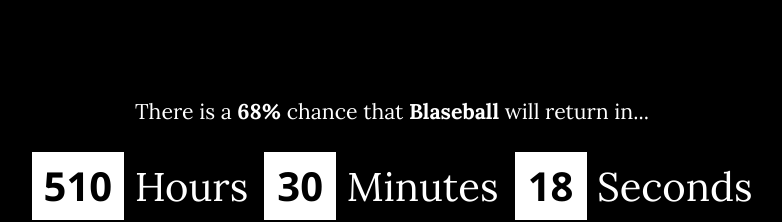
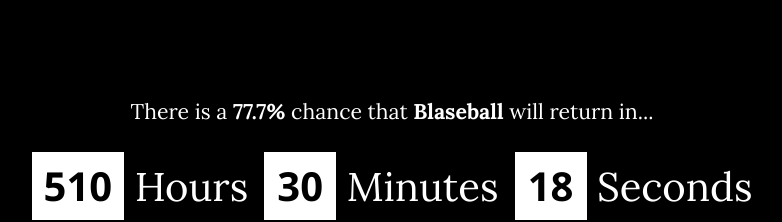
Before and after one commit to xSke/blaseball.date, a React (Create React App) app: page / in a window 1280 px wide. Shown: the top 222 px of the page, without its empty margins (248-1030 px from the left). Built offline with nearby package versions, Linux system fonts and the light colour scheme.

Commit message:
Numbers go up(date)

```diff
--- a/src/App.tsx
+++ b/src/App.tsx
@@ -41,7 +41,7 @@
     { time: "2021-03-29T17:00:00.000Z", chance: 0.0 },
 ];*/
 
-const times = [
+/*const times = [
     { time: "2021-01-18T17:00:00.000Z", chance: 0.0 },
     { time: "2021-01-25T17:00:00.000Z", chance: 0.0 },
     { time: "2021-02-01T17:00:00.000Z", chance: 0.0 },
@@ -53,6 +53,20 @@
     { time: "2021-03-15T17:00:00.000Z", chance: 0.01 },
     { time: "2021-03-22T17:00:00.000Z", chance: 0.01 },
     { time: "2021-03-29T17:00:00.000Z", chance: 0.0 },
+];*/
+
+const times = [
+    { time: "2021-01-18T17:00:00.000Z", chance: 0.0 },
+    { time: "2021-01-25T17:00:00.000Z", chance: 0.0 },
+    { time: "2021-02-01T17:00:00.000Z", chance: 0.0 },
+    { time: "2021-02-08T17:00:00.000Z", chance: 0.0 },
+    { time: "2021-02-15T17:00:00.000Z", chance: 0.222 },
+    { time: "2021-02-22T17:00:00.000Z", chance: 0.777 },
+    { time: "2021-03-01T17:00:00.000Z", chance: 0.0222 },
+    { time: "2021-03-08T17:00:00.000Z", chance: 0.0222 },
+    { time: "2021-03-15T17:00:00.000Z", chance: 0.0222 },
+    { time: "2021-03-22T17:00:00.000Z", chance: 0.0222 },
+    { time: "2021-03-29T17:00:00.000Z", chance: 0.0222 },
 ];
 
 function pickIndex(current: number): number {
@@ -70,7 +84,6 @@
     const chance = times[targetIndex].chance;
 
     const [now, setNow] = useState<Date>(new Date());
-    console.log(target, now);
 
     useEffect(() => {
         const timer = setTimeout(() => {
@@ -88,14 +101,14 @@
     return (
         <div className="app">
             <div className="lead-text">
-                There is a <strong>{Math.floor(chance * 100)}%</strong> chance
-                that <strong>Blaseball</strong> will return in...
+                There is a <strong>{chance * 100}%</strong> chance that{" "}
+                <strong>Blaseball</strong> will return in...
             </div>
 
             <TimeDisplay hours={hours} minutes={minutes} seconds={seconds} />
 
             <footer>
-                <a href="https://twitter.com/blaseball/status/1356290353360371712">
+                <a href="https://twitter.com/blaseball/status/1358831724805849090">
                     probably*.
                 </a>
                 &nbsp;&nbsp;&nbsp;
```
Also changed, not shown: public/blaseballwhen.png.
